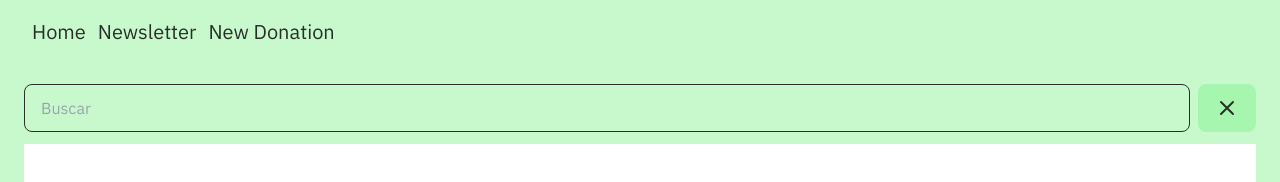
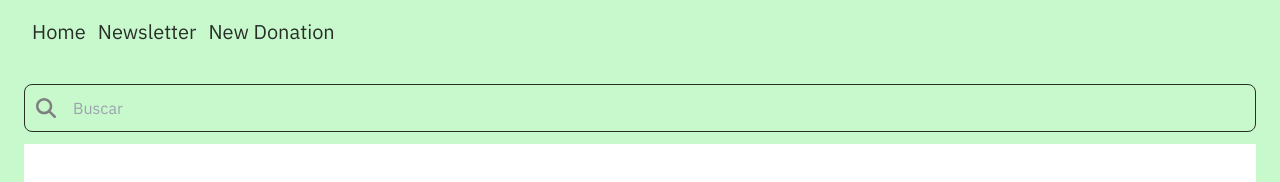
Before and after one commit to omiras/donapp, a React (Vite) app: page / in a window 1280 px wide. Shown: the top 182 px of the page. Built offline with nearby package versions, Linux system fonts and the light colour scheme.

Commit message:
I think it's done (Oscar needed to check))

```diff
--- a/src/js/component/search.jsx
+++ b/src/js/component/search.jsx
@@ -1,15 +1,15 @@
 import React from "react";
-import { HiOutlineSearch } from "react-icons/hi"
 
-const SearchInput = () => {
- return(
-    <>
-        <input type="search" placeholder="Buscar" className=" input input-bordered input-accent w-full" />
-    <button className="btn">
-        <svg xmlns="http://www.w3.org/2000/svg" className="h-6 w-6" fill="none" viewBox="0 0 24 24" stroke="currentColor"><path strokeLinecap="round" strokeLinejoin="round" strokeWidth="2" d="M6 18L18 6M6 6l12 12" /></svg>
-    </button>
-    </>
- )
+const SearchInput = ({ value, onSearchChange }) => {
+    return (
+        <>
+            <div className="inline-block relative" >
+                <input id="search" name="search" value={value} onChange={onSearchChange} type="search" placeholder="Buscar" className="input input-bordered input-accent w-full relative pl-12" />
+                <svg className="absolute left-3 top-1/2 transform -translate-y-1/2" xmlns="http://www.w3.org/2000/svg" height="1em" viewBox="0 0 512 512" style={{ color: 'gray' }}>
+                    <path style={{ fill: 'currentcolor' }} d="M416 208c0 45.9-14.9 88.3-40 122.7L502.6 457.4c12.5 12.5 12.5 32.8 0 45.3s-32.8 12.5-45.3 0L330.7 376c-34.4 25.2-76.8 40-122.7 40C93.1 416 0 322.9 0 208S93.1 0 208 0S416 93.1 416 208zM208 352a144 144 0 1 0 0-288 144 144 0 1 0 0 288z" /></svg>
+            </div>
+        </>
+    )
 };
 
 export default SearchInput;
--- a/src/js/views/home.jsx
+++ b/src/js/views/home.jsx
@@ -1,20 +1,36 @@
 import React, { useContext } from "react";
 import { Context } from "../store/appContext";
 import SearchInput from "../component/search";
+import { useState } from "react";
 
 const Home = () => {
   const { store, actions } = useContext(Context);
+
+  const [search, setSearch] = useState('');
+  const [donations, setDonations] = useState([...store.donations]);
+
+  const handleFilter = (e) => {
+
+    const keyword = e.target.value;
+
+    const filteredDonations = donations.filter(d => new RegExp(keyword, 'i').test(d.name));
+
+    setSearch(keyword);
+    setDonations(filteredDonations);
+
+  }
+
   return (
     <div>
-    <div className="flex justify-center align-center mb-3 gap-2">
-    <SearchInput/>
+    <div className="flex justify-center align-center mb-3 gap-2 flex-col">
+    <SearchInput value={search} onSearchChange={handleFilter} />
     </div>
 
     <div className="bg-white">
       <div className="mx-auto max-w-2xl px-4 py-16 sm:px-6 sm:py-24 lg:max-w-7xl lg:px-8">
         <h2 className="text-4xl font-bold dark:text-white text-center">Donation List</h2>
         <div className="grid grid-cols-1 gap-x-6 gap-y-10 sm:grid-cols-2 lg:grid-cols-3 xl:grid-cols-4 xl:gap-x-8">
-          {store.donations.map((donation, index) => (
+          {donations.map((donation, index) => (
             <a href="#" className="group relative" key={index}>
               <div className="aspect-h-1 aspect-w-1 w-full overflow-hidden rounded-lg bg-gray-200 xl:aspect-h-8 xl:aspect-w-7">
                 <img src={donation.imageURL} alt="..." className="image h-full w-full object-cover object-center group-hover:opacity-75" />
```
